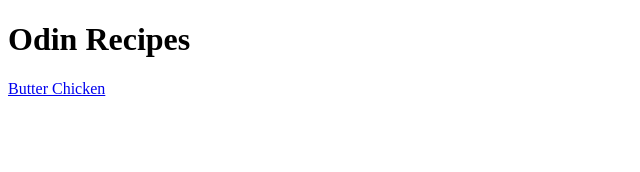
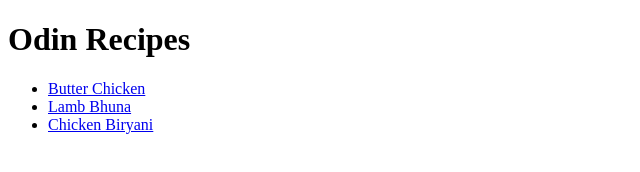
Before and after one commit to seankennelly42/odin-recipes, a plain HTML site: page index.html in a window 1280 px wide. Shown: the whole page, without its empty margins (0-640 px from the left). Drawn offline with Linux system fonts and the light colour scheme.

Commit message:
recipe page created and links added to/from index
lamb bunha recipe page created with boilerplate
and links created from index to all other pages
link also added from butter chicken page to index

```diff
--- a/index.html
+++ b/index.html
@@ -7,6 +7,10 @@
   </head>
   <body>
     <h1>Odin Recipes</h1>
-    <a href="./recipes/butter-chicken.html">Butter Chicken</a>
+    <ul>
+      <li><a href="./recipes/butter-chicken.html">Butter Chicken</a></li>
+      <li><a href="./recipes/lamb-bhuna.html">Lamb Bhuna</a></li>
+      <li><a href="./recipes/chicken-biryani.html">Chicken Biryani</a></li>
+    </ul>
   </body>
 </html>
```
Also changed, not shown: recipes/butter-chicken.html (+1 -0 lines), recipes/lamb-bhuna.html (added).
